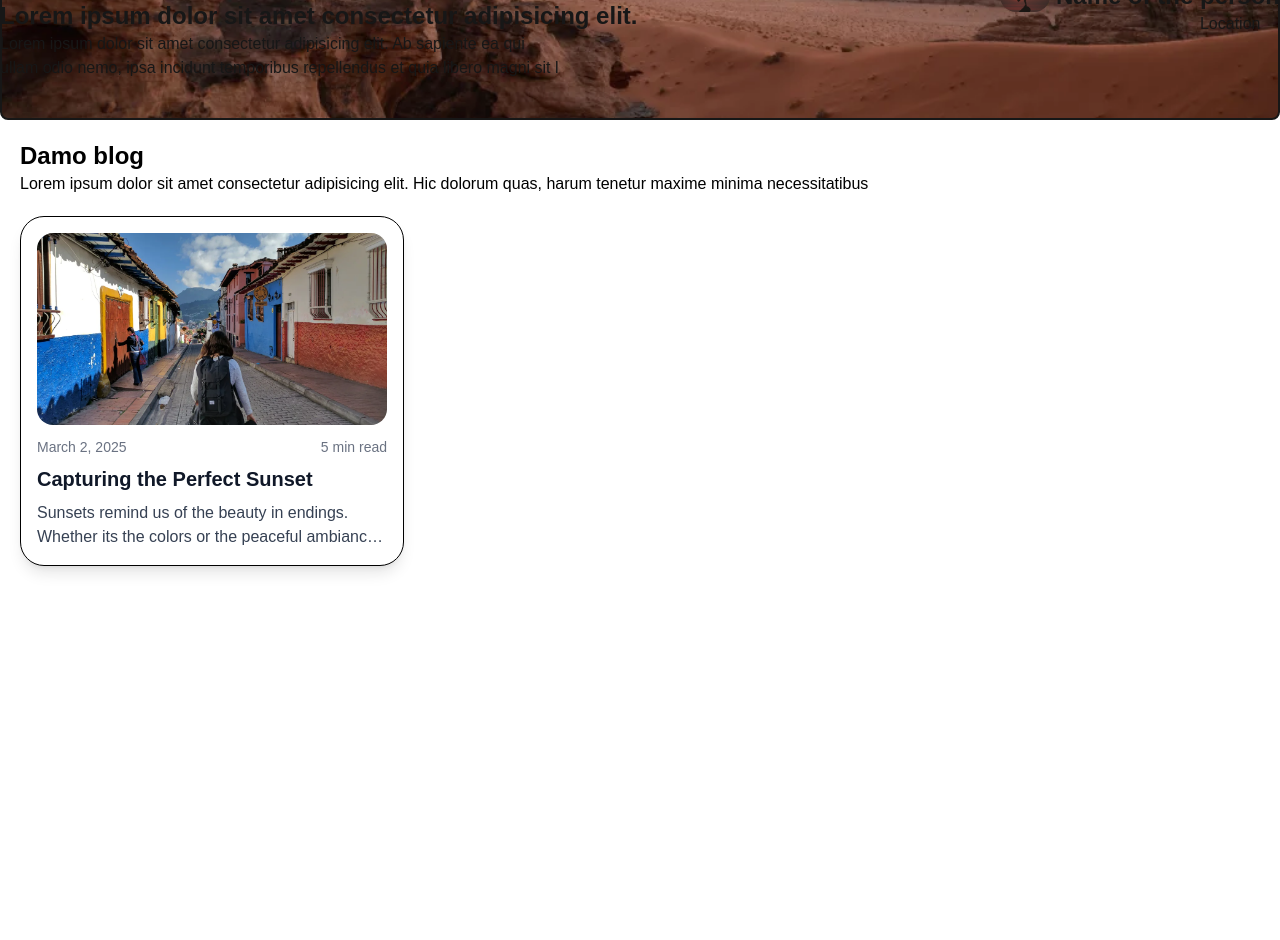
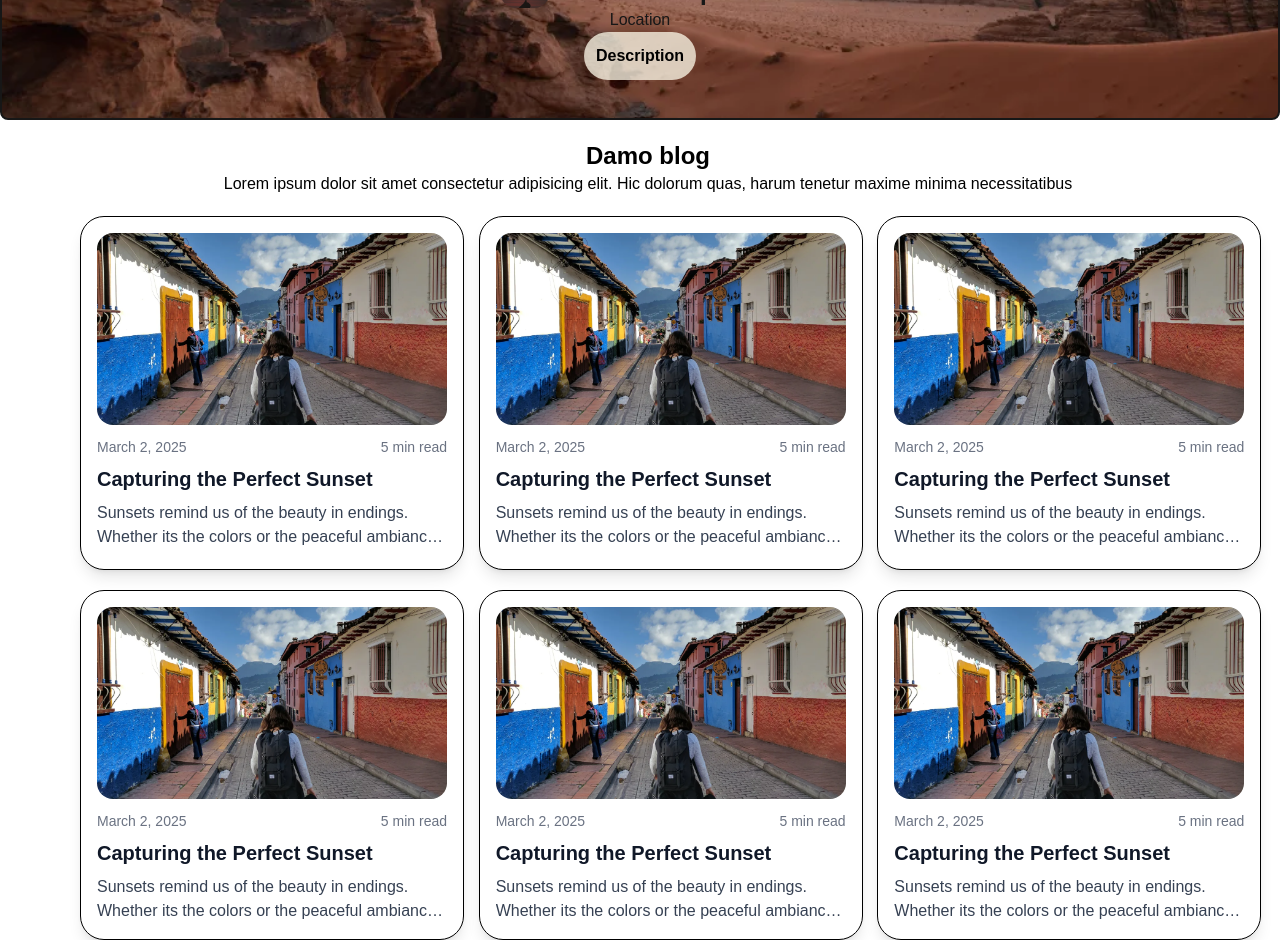
Before and after one commit to sukhdeep143/python_blogger, a Next.js app: page / in a window 1280 px wide. Shown: the part 680-1620 px from the top of the page. Built offline with nearby package versions, Linux system fonts and the light colour scheme.

Commit message:
Two pages are done

```diff
--- a/src/app/page.tsx
+++ b/src/app/page.tsx
@@ -6,7 +6,7 @@ import Landing_page from "@/components/Landing_page";
 export default function Home() {
   return (
     //  This div is using for main background for the blogger we are going to create
-    <main className="" >
+    <main className="bg-white h-screen" >
       <Landing_page />
 
 
--- a/src/components/Landing_page.tsx
+++ b/src/components/Landing_page.tsx
@@ -10,10 +10,8 @@ export default function Landing_page() {
         <Text_on_the_imagebg />
 
       </div>
-      <div className="">
+      <Damo_blog />
 
-      <Damo_blog />
-      </div>
     </main>
   );
 }
--- a/src/components/Post_card.tsx
+++ b/src/components/Post_card.tsx
@@ -2,7 +2,8 @@ import Image from "next/image";
 
 export default function PostCard() {
   return (
-    <div className="border rounded-3xl shadow-lg p-4       max-w-sm bg-white">
+    <main className="grid sm:grid-cols-3 gap-y-5  sm:pl-15 ">
+      <div className="border rounded-3xl shadow-lg p-4 pb-5  grid-cols-2  max-w-sm bg-white ">
       {/* Image */}
       <Image
         src="/walking.webp"
@@ -28,5 +29,143 @@ export default function PostCard() {
         Sunsets remind us of the beauty in endings. Whether its the colors or the peaceful ambiance, they create a moment of reflection and tranquility.
       </p>
     </div>
+
+    <div className="border rounded-3xl shadow-lg p-4  grid-cols-2  max-w-sm bg-white">
+      {/* Image */}
+      <Image
+        src="/walking.webp"
+        width={300}
+        height={200}
+        alt="Post Image"
+        className="rounded-2xl w-full h-48 object-cover"
+      />
+
+      {/* Date & Reading Time */}
+      <div className="text-gray-500 text-sm mt-3 flex justify-between">
+        <span>March 2, 2025</span>
+        <span>5 min read</span>
+      </div>
+
+      {/* Heading */}
+      <h2 className="text-xl font-bold mt-2 text-gray-900">
+        Capturing the Perfect Sunset
+      </h2>
+
+      {/* Paragraph (2 lines) */}
+      <p className="text-gray-700 mt-2 line-clamp-2">
+        Sunsets remind us of the beauty in endings. Whether its the colors or the peaceful ambiance, they create a moment of reflection and tranquility.
+      </p>
+    </div>
+
+    <div className="border rounded-3xl shadow-lg p-4  grid-cols-2  max-w-sm bg-white">
+      {/* Image */}
+      <Image
+        src="/walking.webp"
+        width={300}
+        height={200}
+        alt="Post Image"
+        className="rounded-2xl w-full h-48 object-cover"
+      />
+
+      {/* Date & Reading Time */}
+      <div className="text-gray-500 text-sm mt-3 flex justify-between">
+        <span>March 2, 2025</span>
+        <span>5 min read</span>
+      </div>
+
+      {/* Heading */}
+      <h2 className="text-xl font-bold mt-2 text-gray-900">
+        Capturing the Perfect Sunset
+      </h2>
+
+      {/* Paragraph (2 lines) */}
+      <p className="text-gray-700 mt-2 line-clamp-2">
+        Sunsets remind us of the beauty in endings. Whether its the colors or the peaceful ambiance, they create a moment of reflection and tranquility.
+      </p>
+    </div>
+
+    <div className="border rounded-3xl shadow-lg p-4  grid-cols-2  max-w-sm bg-white">
+      {/* Image */}
+      <Image
+        src="/walking.webp"
+        width={300}
+        height={200}
+        alt="Post Image"
+        className="rounded-2xl w-full h-48 object-cover"
+      />
+
+      {/* Date & Reading Time */}
+      <div className="text-gray-500 text-sm mt-3 flex justify-between">
+        <span>March 2, 2025</span>
+        <span>5 min read</span>
+      </div>
+
+      {/* Heading */}
+      <h2 className="text-xl font-bold mt-2 text-gray-900">
+        Capturing the Perfect Sunset
+      </h2>
+
+      {/* Paragraph (2 lines) */}
+      <p className="text-gray-700 mt-2 line-clamp-2">
+        Sunsets remind us of the beauty in endings. Whether its the colors or the peaceful ambiance, they create a moment of reflection and tranquility.
+      </p>
+    </div>
+
+    <div className="border rounded-3xl shadow-lg p-4  grid-cols-2  max-w-sm bg-white">
+      {/* Image */}
+      <Image
+        src="/walking.webp"
+        width={300}
+        height={200}
+        alt="Post Image"
+        className="rounded-2xl w-full h-48 object-cover"
+      />
+
+      {/* Date & Reading Time */}
+      <div className="text-gray-500 text-sm mt-3 flex justify-between">
+        <span>March 2, 2025</span>
+        <span>5 min read</span>
+      </div>
+
+      {/* Heading */}
+      <h2 className="text-xl font-bold mt-2 text-gray-900">
+        Capturing the Perfect Sunset
+      </h2>
+
+      {/* Paragraph (2 lines) */}
+      <p className="text-gray-700 mt-2 line-clamp-2">
+        Sunsets remind us of the beauty in endings. Whether its the colors or the peaceful ambiance, they create a moment of reflection and tranquility.
+      </p>
+    </div>
+
+
+    <div className="border rounded-3xl shadow-lg p-4  grid-cols-2  max-w-sm bg-white">
+      {/* Image */}
+      <Image
+        src="/walking.webp"
+        width={300}
+        height={200}
+        alt="Post Image"
+        className="rounded-2xl w-full h-48 object-cover"
+      />
+
+      {/* Date & Reading Time */}
+      <div className="text-gray-500 text-sm mt-3 flex justify-between">
+        <span>March 2, 2025</span>
+        <span>5 min read</span>
+      </div>
+
+      {/* Heading */}
+      <h2 className="text-xl font-bold mt-2 text-gray-900">
+        Capturing the Perfect Sunset
+      </h2>
+
+      {/* Paragraph (2 lines) */}
+      <p className="text-gray-700 mt-2 line-clamp-2">
+        Sunsets remind us of the beauty in endings. Whether its the colors or the peaceful ambiance, they create a moment of reflection and tranquility.
+      </p>
+    </div>
+    </main>
+
   );
 }
--- a/src/components/ui/Damo_blog.tsx
+++ b/src/components/ui/Damo_blog.tsx
@@ -3,10 +3,10 @@ import Post_card from "../Post_card";
 
 export default function Damo_blog(){
     return(
-        <main className="bg-white p-1 pt-5 pl-5 text-black h-screen">
+        <main className=" bg-white p-1 pt-5 pl-5 text-black h-screen">
             <div>
-                <h1 className="text-2xl font-bold">Damo blog </h1>
-                <p>Lorem ipsum dolor sit amet consectetur adipisicing elit. Hic dolorum quas, harum tenetur maxime minima necessitatibus</p>
+                <h1 className="text-2xl font-bold text-center">Damo blog </h1>
+                <p className="text-center">Lorem ipsum dolor sit amet consectetur adipisicing elit. Hic dolorum quas, harum tenetur maxime minima necessitatibus</p>
             </div>
             <div className="pt-5">
 
--- a/src/components/ui/Header.tsx
+++ b/src/components/ui/Header.tsx
@@ -8,7 +8,7 @@ export default function Header(){
                 <h1>LoGo</h1>
             </div>
 
-            <ul className="flex ">
+            <ul className="sm:flex hidden">
                 <li className="pr-8">Home</li>
                 <li className="pr-8">Contact</li>
                 <li className="pr-8">About</li>
@@ -19,7 +19,7 @@ export default function Header(){
 
 
 
-        <div className="flex gap-10">
+        <div className="flex text-xl font-bold gap-10">
             <button>
 
             Login
--- a/src/components/ui/Text_on_the_imagebg.tsx
+++ b/src/components/ui/Text_on_the_imagebg.tsx
@@ -2,26 +2,18 @@ import Image from "next/image";
 export default function Text_on_the_imagebg() {
   return (
     <main className="overflow-hidden">
-     <div className="flex absolute bottom-10 justify-between max-w-screen-xl w-full items-center mx-auto left-0 right-0">
-
-        <div>
-          <div className=" pb-4">
-            <button className="p-3 rounded-3xl text-black font-bold bg-amber-50/75">
-              Description
-            </button>
-          </div>
-          <h1 className="font-bold text-2xl">Lorem ipsum dolor sit amet consectetur adipisicing elit.</h1>
-          <p className="">
+      <div className="flex flex-col justify-center absolute bottom-10 sm:justify-between max-w-screen-xl w-full items-center mx-auto left-0 right-0">
+        <div className="items-center p-10 text-orange-700">
+          <h1 className="font-bold text-2xl  text-center ">
+            Lorem ipsum dolor sit amet consectetur adipisicing elit.
+          </h1>
+          <p className="text-center">
             Lorem ipsum dolor sit amet consectetur adipisicing elit. Ab sapiente
-            ea qui
-          </p>
-          <p>
-            ullam odio nemo, ipsa incidunt temporibus repellendus et quia libero
-            magni sit l
+            ea qui ullam odio nemo, ipsa incidunt temporibus repellendus et quia
+            libero magni sit l
           </p>
         </div>
         <div>
-
           <div className="flex gap-1.5 items-center  ">
             <Image
               src="/sunSet.webp"
@@ -32,10 +24,13 @@ export default function Text_on_the_imagebg() {
             />
             <h1 className="font-bold sm:text-2xl  ">Name of the person</h1>
           </div>
-        <div className="pl-50">
+          <div className=" text-center ">
             <p>Location</p>
+          <button className="p-3 rounded-3xl text-black font-bold bg-amber-50/75">
+            Description
+          </button>
+          </div>
 
-        </div>
         </div>
       </div>
     </main>
```
Lines whose indentation alone changed are shown as unchanged.
